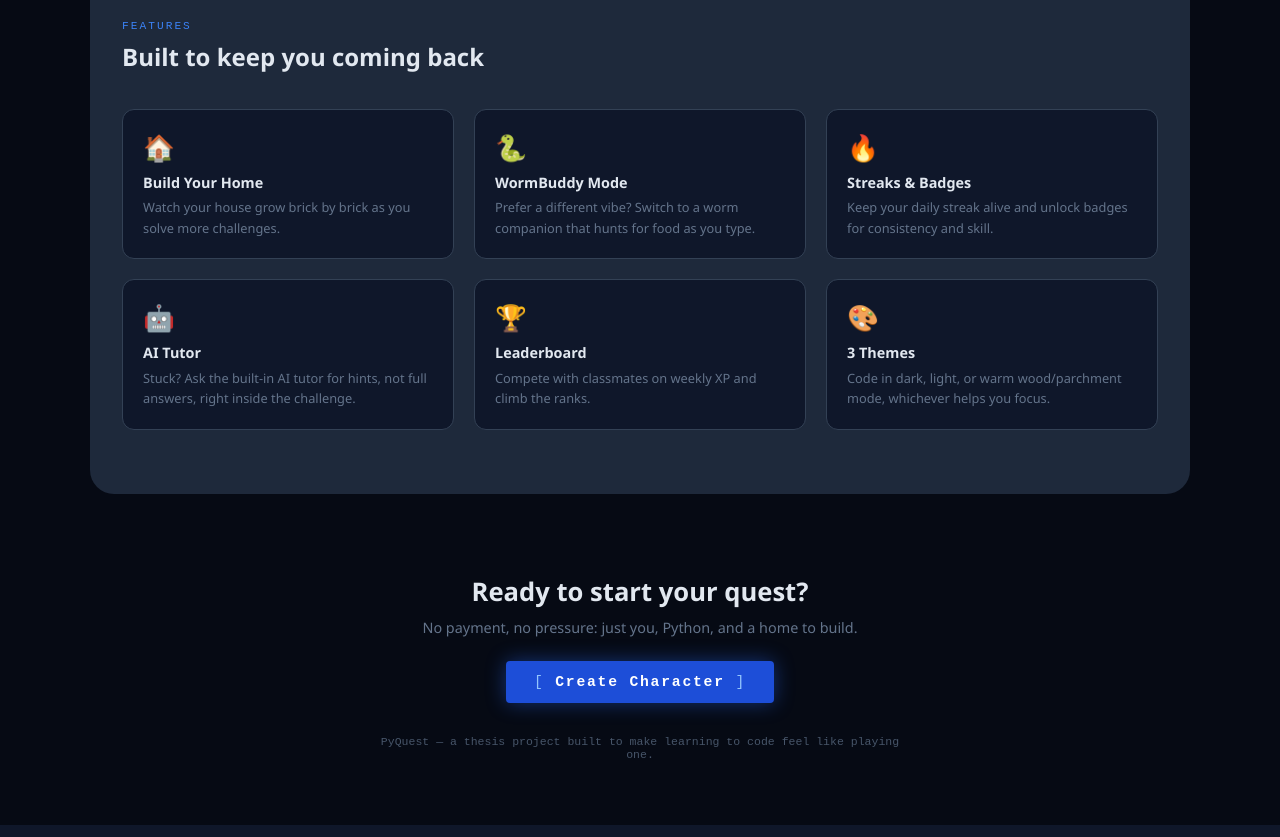
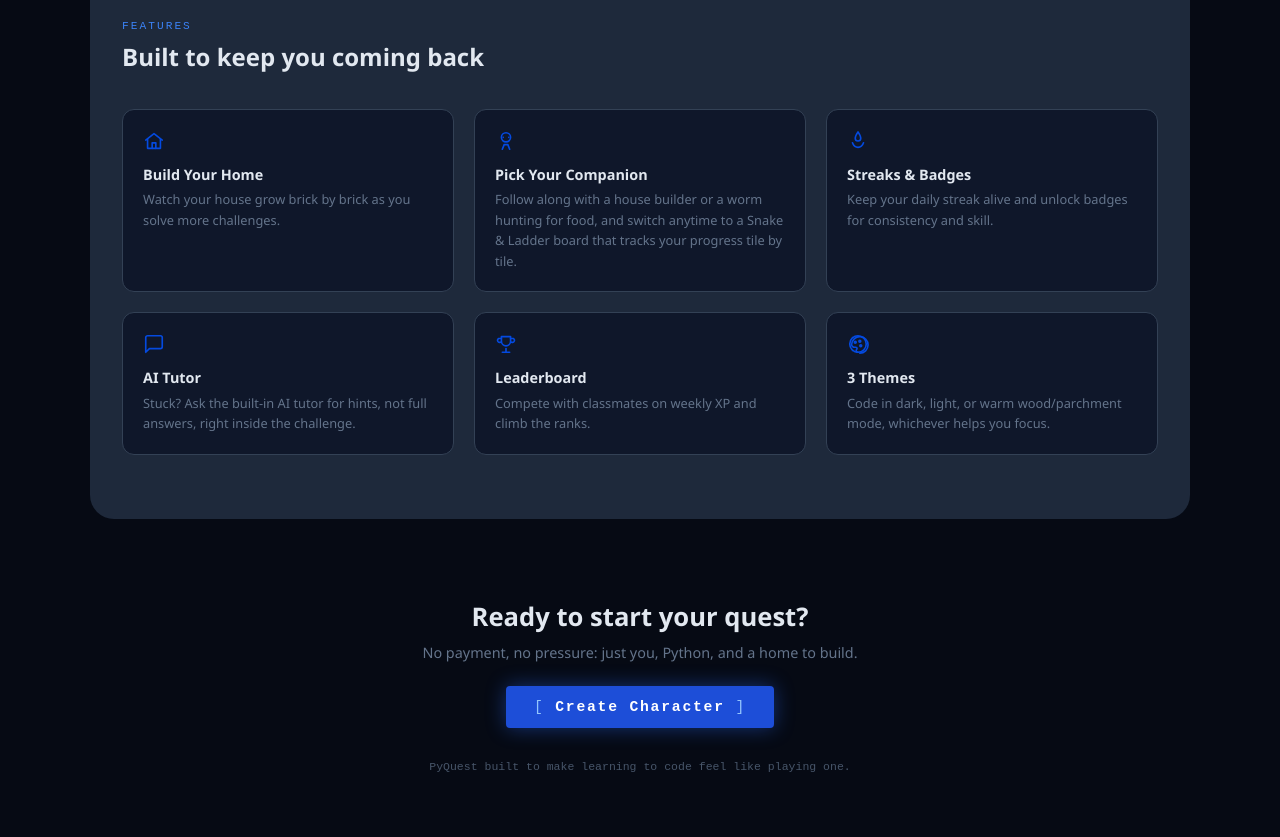
Before and after one commit to Garima-Shrestha/Thesis, a React app in the folder frontend/: page / in a window 1280 px wide. Shown: the part 960-1797 px from the top of the page. Built offline with nearby package versions, Linux system fonts and the light colour scheme; the HTML template or start-up script is replaced by a standard one.

Commit message:
Small change in landing page

```diff
--- a/frontend/src/index.css
+++ b/frontend/src/index.css
@@ -1783,6 +1783,9 @@ body { font-family: 'Segoe UI', sans-serif; background: var(--bg-base); color: v
   position: relative; z-index: 2;
   display: flex; align-items: center; justify-content: space-between;
   padding: 1.25rem 2rem;
+  background: color-mix(in srgb, var(--bg-base) 96%, transparent);
+  backdrop-filter: blur(12px);
+  border-bottom: 1px solid var(--border);
 }
 .land-topbar-actions { display: flex; align-items: center; gap: 0.75rem; }
 
@@ -1807,12 +1810,13 @@ body { font-family: 'Segoe UI', sans-serif; background: var(--bg-base); color: v
   border-color: var(--accent-light);
   transform: translateY(-1px);
 }
-
-/* Topbar polish */
-.land-topbar {
-  background: rgba(15, 23, 42, 0.96);
-  backdrop-filter: blur(12px);
-  border-bottom: 1px solid rgba(148, 163, 184, 0.15);
+[data-theme="light"] .land-login-btn {
+  border-color: var(--border-strong);
+  color: var(--accent);
+}
+[data-theme="light"] .land-login-btn:hover {
+  background: var(--accent-soft);
+  border-color: var(--accent);
 }
 
 /* Hero */
@@ -1913,7 +1917,7 @@ body { font-family: 'Segoe UI', sans-serif; background: var(--bg-base); color: v
   transition: transform 0.15s, border-color 0.15s;
 }
 .land-feature-card:hover { transform: translateY(-2px); border-color: var(--accent); }
-.land-feature-icon { font-size: 1.6rem; margin-bottom: 0.5rem; }
+.land-feature-icon { color: var(--accent); margin-bottom: 0.5rem; }
 .land-feature-title { font-size: 0.9rem; font-weight: 700; color: var(--text-primary); margin-bottom: 0.35rem; }
 .land-feature-text { font-size: 0.8rem; color: var(--text-muted); line-height: 1.6; }
 
--- a/frontend/src/pages/Dashboard.jsx
+++ b/frontend/src/pages/Dashboard.jsx
@@ -287,12 +287,10 @@ function HouseScene({ solved, total }) {
         ctx.fillStyle = '#14532d';
         ctx.beginPath(); ctx.ellipse(148, 256, 42, 18, 0, 0, Math.PI * 2); ctx.fill();
         ctx.fillStyle = bushGreen;
-        // ctx.beginPath(); ctx.ellipse(158, 248, 32, 18, 0, 0, Math.PI * 2); ctx.fill();
         ctx.beginPath();
         ctx.ellipse( 158, 248 + (1 - plantScale) * 14, 32 * plantScale, 18 * plantScale, 0, 0, Math.PI * 2);
         ctx.fill();
         ctx.fillStyle = '#166534';
-        // ctx.beginPath(); ctx.ellipse(138, 250, 26, 15, 0, 0, Math.PI * 2); ctx.fill();
         ctx.beginPath();
         ctx.ellipse( 138, 250 + (1 - plantScale) * 12, 26 * plantScale, 15 * plantScale, 0, 0, Math.PI * 2);
         ctx.fill();
--- a/frontend/src/pages/Landing.jsx
+++ b/frontend/src/pages/Landing.jsx
@@ -8,13 +8,43 @@ const STEPS = [
   { num: '03', title: 'Earn XP & Level Up', text: 'Pass all test cases to earn XP, grow your home, build streaks, and unlock badges.' },
 ];
 
+const FeatureIcon = ({ path }) => (
+  <svg width="22" height="22" viewBox="0 0 24 24" fill="none" stroke="currentColor" strokeWidth="1.8" strokeLinecap="round" strokeLinejoin="round">
+    {path}
+  </svg>
+);
+
 const FEATURES = [
-  { icon: '🏠', title: 'Build Your Home', text: 'Watch your house grow brick by brick as you solve more challenges.' },
-  { icon: '🐍', title: 'WormBuddy Mode', text: 'Prefer a different vibe? Switch to a worm companion that hunts for food as you type.' },
-  { icon: '🔥', title: 'Streaks & Badges', text: 'Keep your daily streak alive and unlock badges for consistency and skill.' },
-  { icon: '🤖', title: 'AI Tutor', text: 'Stuck? Ask the built-in AI tutor for hints, not full answers, right inside the challenge.' },
-  { icon: '🏆', title: 'Leaderboard', text: 'Compete with classmates on weekly XP and climb the ranks.' },
-  { icon: '🎨', title: '3 Themes', text: 'Code in dark, light, or warm wood/parchment mode, whichever helps you focus.' },
+  {
+    icon: <FeatureIcon path={<><path d="M3 11l9-7 9 7" /><path d="M5 10v10h14V10" /><path d="M10 20v-6h4v6" /></>} />,
+    title: 'Build Your Home',
+    text: 'Watch your house grow brick by brick as you solve more challenges.',
+  },
+  {
+    icon: <FeatureIcon path={<><circle cx="12" cy="8" r="5" /><path d="M8 21l2-5h4l2 5" /><path d="M9 8h.01M15 8h.01" /></>} />,
+    title: 'Pick Your Companion',
+    text: 'Follow along with a house builder or a worm hunting for food, and switch anytime to a Snake & Ladder board that tracks your progress tile by tile.',
+  },
+  {
+    icon: <FeatureIcon path={<><path d="M12 2c2 3 3 5 3 7a3 3 0 0 1-6 0c0-2 1-4 3-7z" /><path d="M6 14c1 3 3 5 6 5s5-2 6-5" /></>} />,
+    title: 'Streaks & Badges',
+    text: 'Keep your daily streak alive and unlock badges for consistency and skill.',
+  },
+  {
+    icon: <FeatureIcon path={<><path d="M21 15a2 2 0 0 1-2 2H7l-4 4V5a2 2 0 0 1 2-2h14a2 2 0 0 1 2 2z" /></>} />,
+    title: 'AI Tutor',
+    text: 'Stuck? Ask the built-in AI tutor for hints, not full answers, right inside the challenge.',
+  },
+  {
+    icon: <FeatureIcon path={<><path d="M8 21h8" /><path d="M12 17v4" /><path d="M7 4h10v5a5 5 0 0 1-10 0V4z" /><path d="M7 6H4a2 2 0 0 0 2 4M17 6h3a2 2 0 0 1-2 4" /></>} />,
+    title: 'Leaderboard',
+    text: 'Compete with classmates on weekly XP and climb the ranks.',
+  },
+  {
+    icon: <FeatureIcon path={<><circle cx="12" cy="12" r="9" /><circle cx="9" cy="10" r="1" fill="currentColor" /><circle cx="14" cy="9" r="1" fill="currentColor" /><circle cx="15" cy="14" r="1" fill="currentColor" /><path d="M12 21a2 2 0 0 1-2-2c0-1 1-1 1-2a1.5 1.5 0 0 0-1.5-1.5H8a3 3 0 0 1-3-3 9 9 0 1 1 9 9.5" /></>} />,
+    title: '3 Themes',
+    text: 'Code in dark, light, or warm wood/parchment mode, whichever helps you focus.',
+  },
 ];
 
 export default function Landing() {
@@ -144,7 +174,7 @@ export default function Landing() {
         <button className="land-cta-primary" onClick={() => navigate('/register')}>
           <span className="land-cta-bracket">[</span> Create Character <span className="land-cta-bracket">]</span>
         </button>
-        <p className="land-footer-meta">PyQuest — a thesis project built to make learning to code feel like playing one.</p>
+        <p className="land-footer-meta">PyQuest built to make learning to code feel like playing one.</p>
       </section>
     </div>
   );
```
Also changed, not shown: 1 other file (tests, documents, lock files or other folders).
